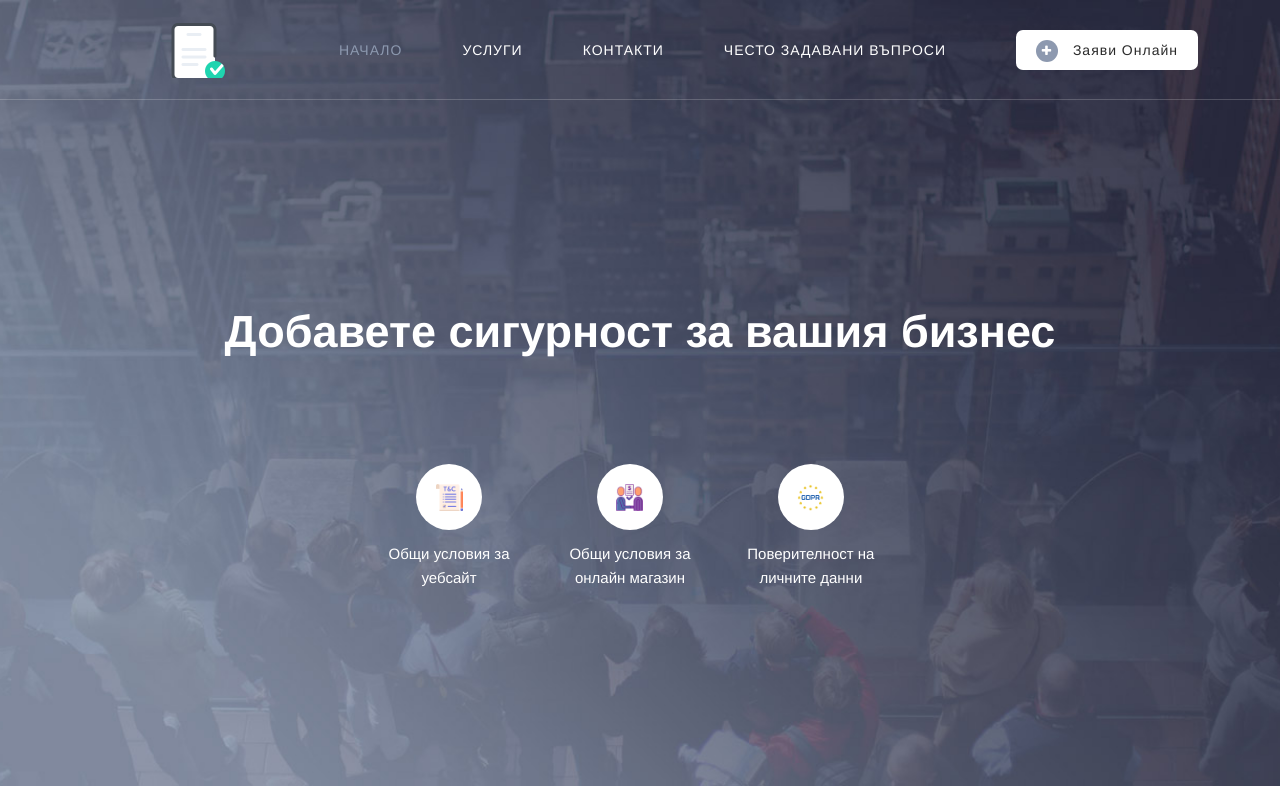
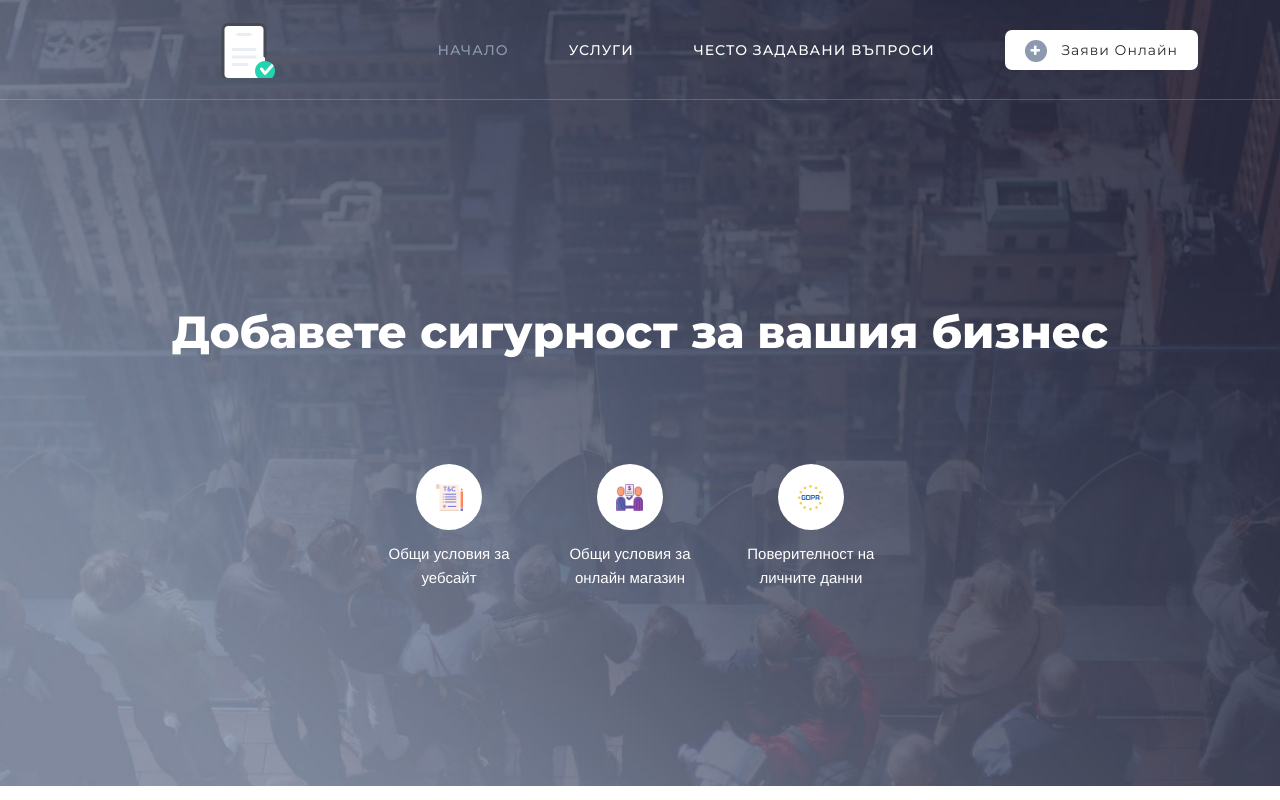
Before and after one commit to nikisx/terms-conditions, a Vue app: page / in a window 1280 px wide. Shown: the top 800 px of the page. Built offline with nearby package versions, Linux system fonts and the light colour scheme; what vue-toast-notification would draw is missing.

Commit message:
chagne styles

```diff
--- a/src/components/Footer/Footer.vue
+++ b/src/components/Footer/Footer.vue
@@ -10,7 +10,7 @@
             <!-- <p>If you consider that <a rel="nofollow" href="https://templatemo.com/tm-564-plot-listing" target="_parent">Plot Listing template</a> is useful for your website, please <a rel="nofollow" href="https://www.paypal.me/templatemo" target="_blank">support us</a> a little via PayPal.</p> -->
           </div>
         </div>
-        <div class="col-lg-4">
+        <!-- <div class="col-lg-4">
           <div class="helpful-links">
             <h4>Helpful Links</h4>
             <div class="row">
@@ -32,9 +32,9 @@
               </div>
             </div>
           </div>
-        </div>
+        </div> -->
         <div class="col-lg-4">
-          <div class="contact-us">
+          <div class="contact-us nice-font">
             <h4>Контакти</h4>
             <!-- <p>global.biznes.consult@gmail.com</p> -->
             <div class="row">
@@ -49,9 +49,10 @@
         </div>
         <div class="col-lg-12">
           <div class="sub-footer">
-            <p>Copyright © 2021 Plot Listing Co., Ltd. All Rights Reserved.
-            <br>
-			Design: <a rel="nofollow" href="https://templatemo.com" title="CSS Templates">TemplateMo</a></p>
+            <!-- <p>Copyright © 2021 Plot Listing Co., Ltd. All Rights Reserved.
+              <br>
+              Design: <a rel="nofollow" href="https://templatemo.com" title="CSS Templates">TemplateMo</a></p> -->
+              <p> Design: <a rel="nofollow" href="https://templatemo.com" title="CSS Templates">TemplateMo</a></p>
           </div>
         </div>
       </div>
--- a/src/components/HelloWorld.vue
+++ b/src/components/HelloWorld.vue
@@ -5,7 +5,7 @@
         <div class="col-lg-12">
           <div class="top-text header-text" >
             <!-- <h6>Над 300+ доволни клиенти</h6> -->
-            <h2 style="text-transform: none;">Добавете сигурност за вашия бизнес</h2>
+            <h2 class="nice-font" style="text-transform: none;">Добавете сигурност за вашия бизнес</h2>
           </div>
         </div>
         <div class="col-lg-12">
@@ -209,6 +209,11 @@ export default {
 </script>
 
 <!-- Add "scoped" attribute to limit CSS to this component only -->
+<style>
+.nice-font{
+    font-family: 'Montserrat', sans-serif;
+  }
+</style>
 <style scoped>
 
   .icons-home{
@@ -253,7 +258,8 @@ export default {
   }
   .nice-font{
     font-family: 'Montserrat', sans-serif;
-  }.slide-fade-enter-active {
+  }
+  .slide-fade-enter-active {
   transition: all .3s ease;
 }
 .slide-fade-leave-active {
--- a/src/components/Navigation/NavBar.vue
+++ b/src/components/Navigation/NavBar.vue
@@ -3,7 +3,7 @@
     <div class="container">
       <div class="row">
         <div class="col-12">
-          <nav class="main-nav" style="position: relative">
+          <nav class="main-nav nice-font" style="position: relative">
             <!-- ***** Logo Start ***** -->
             <a @click="$router.push({name: 'home'})" style="cursor: pointer;" class="logo">
               <!-- <p class="company-name nice-font">Общи условия</p>   -->
@@ -13,7 +13,7 @@
             <ul class="nav">
               <li><a @click="$router.push({name: 'home'})" style="cursor: pointer;" :class="{'active': $route.name == 'home'}">Начало</a></li>
               <li><a @click="redirectToServices()" style="cursor: pointer;">Услуги</a></li>
-              <li><a style="cursor: pointer;">Контакти</a></li>
+              <!-- <li><a style="cursor: pointer;">Контакти</a></li>  -->
               <li><a @click="$router.push({name: 'faq'})" :class="{'active': $route.name == 'faq'}" style="cursor: pointer;">Често задавани въпроси</a></li>
               <li @click="$router.push({name: 'request'})"><div class="main-white-button"><a style="cursor: pointer;"><i class="fa fa-plus"></i> Заяви онлайн</a></div></li>
             </ul>
```
